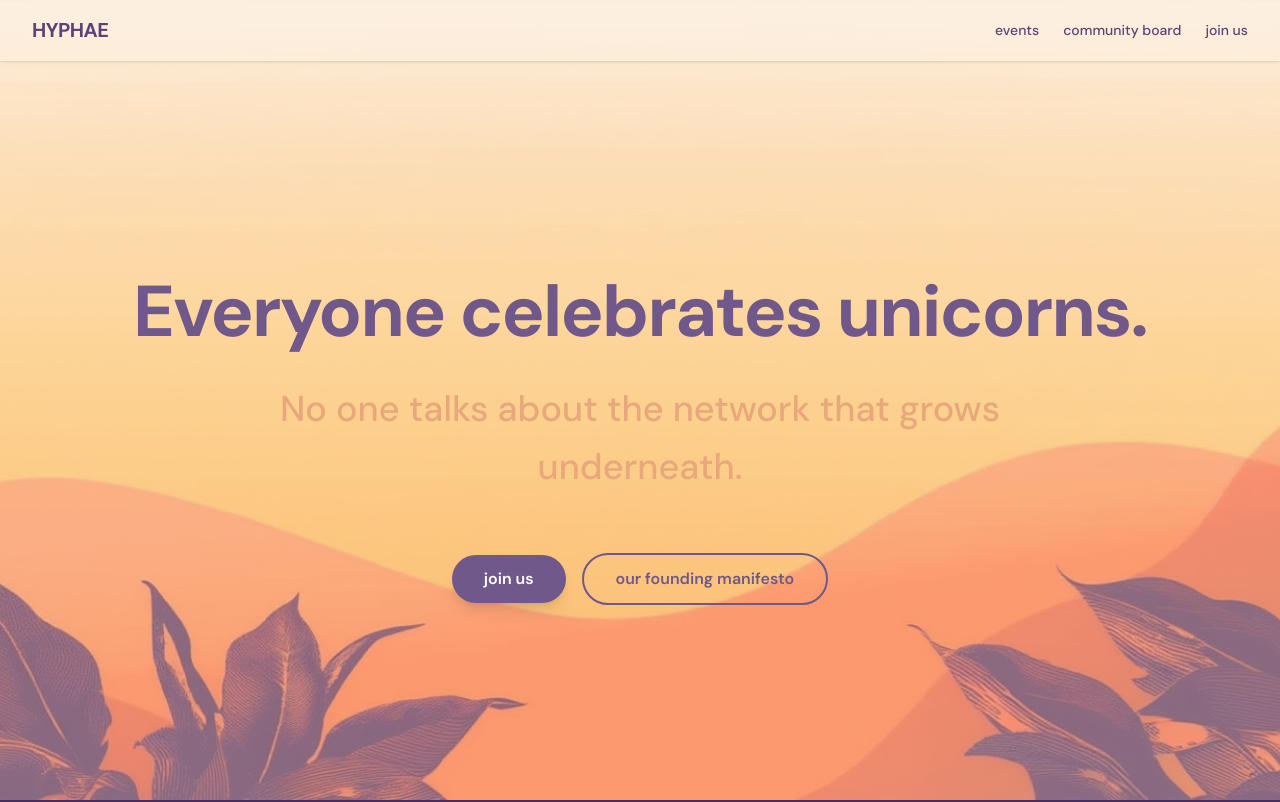
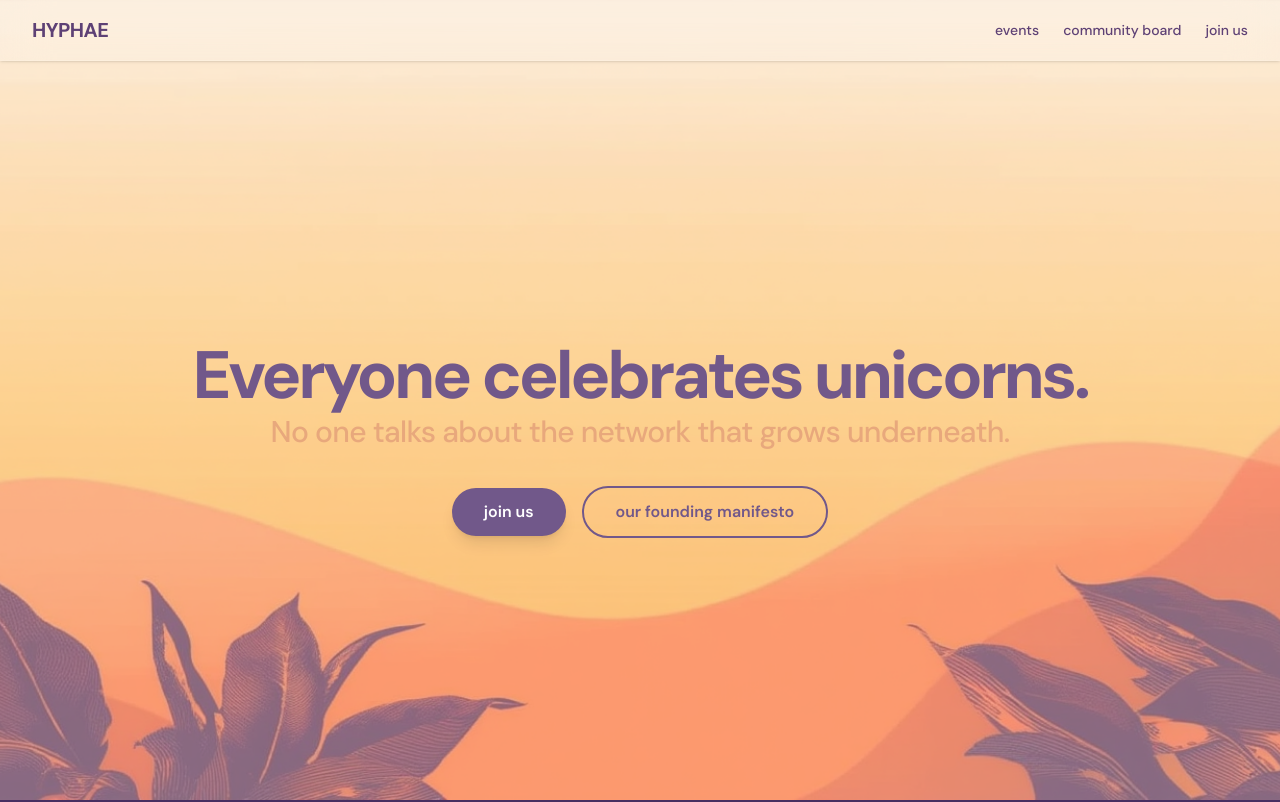
Before and after one commit to emi238/custom_invitation_webapp, a Next.js app: page /home in a window 1280 px wide. Shown: the top 802 px of the page. Built offline with nearby package versions, Linux system fonts and the light colour scheme; no server answers.

Commit message:
Updated landing

```diff
--- a/src/app/home/page.tsx
+++ b/src/app/home/page.tsx
@@ -41,7 +41,7 @@ function JoinCommunitySection() {
     }
 
     return (
-        <section id="join" className="relative min-h-screen flex flex-col items-center justify-center text-center px-6 overflow-hidden">
+        <section id="join" className="scroll-mt-28 relative min-h-screen flex flex-col items-center justify-center text-center px-6 overflow-hidden">
             {/* Background Image */}
             <div
                 className="absolute inset-0 w-full h-full z-0 pointer-events-none"
@@ -317,13 +317,13 @@ function EventsSection() {
 
     // Fallback/Placeholder if no events in DB yet (so design doesn't break for user immediately)
     const displayEvents = events.length > 0 ? events : [
-        { id: '1', title: 'Founder Dinner #1', description: 'Intimate gathering of young founders across Brisbane. Bring your story, take home new friends and connections.', location: 'Brisbane', status: 'coming soon...' },
-        { id: '2', title: 'Startups & Sunday Run', description: 'Join us for a casual 5k run along the river followed by coffee and chat.', location: 'New Farm Park', status: 'coming soon...' },
-        { id: '3', title: 'Pitch Night', description: 'Practice your pitch in a safe environment with constructive feedback.', location: 'The Precinct', status: 'coming soon...' }
+        { id: '1', title: 'Founder Dinner #1', description: 'Intimate gathering of young founders across Brisbane. Bring your story, take home new friends and connections.', location: 'Brisbane', status: '29th of Janurary' },
+        { id: '2', title: 'Event #2', description: 'More to come', location: 'Brisbane', status: 'coming soon...' },
+        { id: '3', title: 'Event #3', description: 'More to come', location: 'Brisbane', status: 'coming soon...' }
     ]
 
     return (
-        <section id="events" className="scroll-mt-32 py-24 px-6 md:px-12 bg-gradient-to-b from-[#3D2654] to-[#8754BA] min-h-screen relative overflow-hidden">
+        <section id="events" className="scroll-mt-28 py-24 px-6 md:px-12 bg-gradient-to-b from-[#3D2654] to-[#8754BA] min-h-screen relative overflow-hidden">
             {/* Background Botanical */}
             <div className="absolute right-[5%] top-1/2 -translate-y-1/2 h-[90%] w-auto aspect-square pointer-events-none opacity-40 mix-blend-multiply md:mix-blend-normal md:opacity-100">
                 <img
@@ -371,15 +371,49 @@ function EventsSection() {
 }
 
 export default function HomeLanding() {
+    const smoothScrollTo = (e: React.MouseEvent<HTMLAnchorElement>, id: string) => {
+        e.preventDefault()
+        const element = document.getElementById(id)
+        if (!element) return
+
+        // Align the bottom of the section to the bottom of the viewport
+        const elementRect = element.getBoundingClientRect()
+        const elementBottom = elementRect.bottom + window.scrollY
+        const offsetPosition = elementBottom - window.innerHeight
+
+        const startPosition = window.scrollY
+        const distance = offsetPosition - startPosition
+        const duration = 1500 // Slower duration in ms
+        let start: number | null = null
+
+        const animation = (currentTime: number) => {
+            if (start === null) start = currentTime
+            const timeElapsed = currentTime - start
+            const run = ease(timeElapsed, startPosition, distance, duration)
+            window.scrollTo(0, run)
+            if (timeElapsed < duration) requestAnimationFrame(animation)
+        }
+
+        // Ease in-out quadratic function
+        const ease = (t: number, b: number, c: number, d: number) => {
+            t /= d / 2
+            if (t < 1) return (c / 2) * t * t + b
+            t--
+            return (-c / 2) * (t * (t - 2) - 1) + b
+        }
+
+        requestAnimationFrame(animation)
+    }
+
     return (
         <div className="min-h-screen w-full overflow-x-hidden font-sans text-stone-800 bg-[#FFF5EB]">
             {/* Navigation */}
             <nav className="fixed top-0 left-0 right-0 z-50 flex items-center justify-between px-8 py-4 bg-white/20 backdrop-blur-xl border-b border-white/10 shadow-sm transition-all duration-300">
                 <div className="text-xl font-bold tracking-tight text-[#5e4175]">HYPHAE</div>
                 <div className="flex items-center gap-6 text-[#5e4175] font-medium text-sm">
-                    <a href="#events" className="hover:opacity-70 transition-opacity">events</a>
+                    <a href="#events" onClick={(e) => smoothScrollTo(e, 'events')} className="hover:opacity-70 transition-opacity">events</a>
                     <a href="#" className="hover:opacity-70 transition-opacity">community board</a>
-                    <a href="#join" className="hover:opacity-70 transition-opacity">join us</a>
+                    <a href="#join" onClick={(e) => smoothScrollTo(e, 'join')} className="hover:opacity-70 transition-opacity">join us</a>
                 </div>
             </nav>
 
@@ -402,30 +436,32 @@ export default function HomeLanding() {
                     initial={{ opacity: 0, y: 20 }}
                     animate={{ opacity: 1, y: 0 }}
                     transition={{ duration: 0.8 }}
-                    className="relative z-10 max-w-5xl mx-auto mt-20 flex flex-col items-center gap-6"
+                    className="relative z-10 max-w-5xl mx-auto mt-20 flex flex-col items-center gap-1"
                 >
                     <h1
-                        className="text-5xl md:text-7xl font-bold mb-2 tracking-tight"
+                        className="text-[35px] md:text-[67px] font-bold tracking-tighter leading-none"
                         style={{ fontFamily: sansFont, color: '#71588A' }}
                     >
                         Everyone celebrates unicorns.
                     </h1>
                     <p
-                        className="text-2xl md:text-4xl font-medium leading-relaxed max-w-4xl mx-auto"
+                        className="text-[19px] md:text-[30px] font-medium tracking-tight leading-tight max-w-4xl mx-auto"
                         style={{ color: '#E8A87C' }}
                     >
                         No one talks about the network that grows underneath.
                     </p>
 
                     <div className="flex flex-col sm:flex-row items-center gap-4 mt-8">
-                        <button
+                        <a
+                            href="#join"
+                            onClick={(e) => smoothScrollTo(e, 'join')}
                             className="px-8 py-3 rounded-full font-semibold text-white transition-colors shadow-lg hover:shadow-xl transform active:scale-95 duration-200"
                             style={{ backgroundColor: '#71588A' }}
                             onMouseOver={(e) => e.currentTarget.style.backgroundColor = '#9784AB'}
                             onMouseOut={(e) => e.currentTarget.style.backgroundColor = '#71588A'}
                         >
                             join us
-                        </button>
+                        </a>
                         <button
                             className="px-8 py-3 rounded-full font-semibold border-2 transition-colors hover:bg-[#71588A]/5"
                             style={{
```
Also changed, not shown: 1 other file (tests, documents, lock files or other folders).
